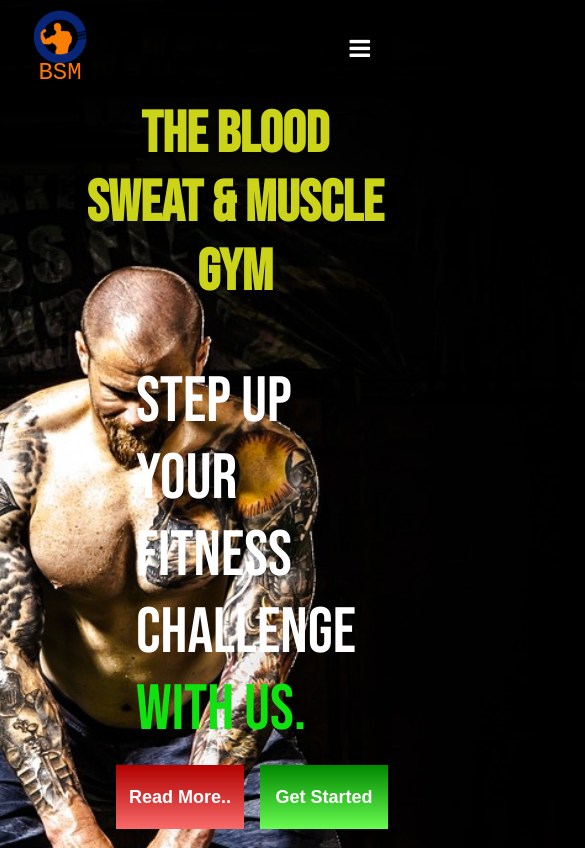
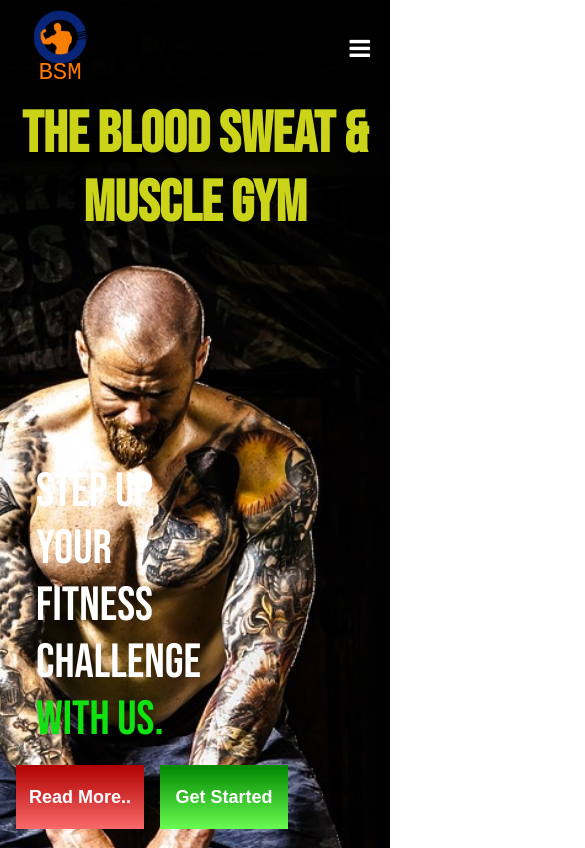
Before and after one commit to SarJ2004/Gym-Website, a plain HTML site: page index.html in a window 390 px wide. Shown: the top 848 px of the page, 585 px wide, since content can reach past the window. Drawn offline with nearby package versions, Linux system fonts and the light colour scheme.

Commit message:
Updated HTML and CSS

```diff
--- a/css/style.css
+++ b/css/style.css
@@ -181,6 +181,7 @@ main{
     margin-left: 300px;
     font-family: 'Bebas Neue', sans-serif;
     font-size: 64px;
+    word-wrap: break-word;
 }
 
 
@@ -256,9 +257,12 @@ backdrop-filter: blur(5px);
     padding: 0.5rem;
     /* position: fixed;
     top: 50vh; */
-    min-width: 600px;
+    min-width: 0px;
+
     /* max-height: fit-content; */
 backdrop-filter: blur(5px);
+font-size: 1rem;
+
 
 }
 
@@ -329,6 +333,11 @@ header div:nth-child(5).open{
     }
 
 
+    body{
+        overflow-x: hidden;
+    }
+
+
 
 /* ||RESPONSIVE DESIGNING */
 @media screen and (max-width:990px) {
@@ -359,7 +368,6 @@ header div:nth-child(5).open{
     .dropdown-menu a{
         width: 100%;
         text-align: center;
-
     }
 
 
@@ -381,7 +389,34 @@ text-align: center;
  .dropdown-menu{
     width:unset;
     left: 2rem;
-    min-width: 550px;
+    max-width: 550px;
+
+ }
+ .btn-r-g{
+    left: 0;
  }
 
+ .upper-text{
+    position: absolute;
+    padding-left: 0;
+    left: 0;
+ }
+.center-text{
+    display: flex;
+    flex-direction: column;
+    position: relative;
+    left: -100px;
 }
+.text{
+    max-width: 555px;
+   margin-right: 4rem;
+}
+
+.center-text{
+    font-size: 48px;
+}
+
+
+
+
+}
--- a/index.html
+++ b/index.html
@@ -3,7 +3,7 @@
 
 <head>
     <meta charset="UTF-8">
-    <meta name="viewport" content="width=device-width, initial-scale=1.0 maximum-scale=1.0">
+    <meta name="viewport" content="width=device-width, initial-scale=1.0 maximum-scale=1.0 user-scalable=no">
     <link rel="stylesheet" href="css/style.css">
     <link rel="icon" href="img/favicon.ico">
     <link rel="stylesheet" href="https://cdnjs.cloudflare.com/ajax/libs/font-awesome/4.7.0/css/font-awesome.min.css">
```
